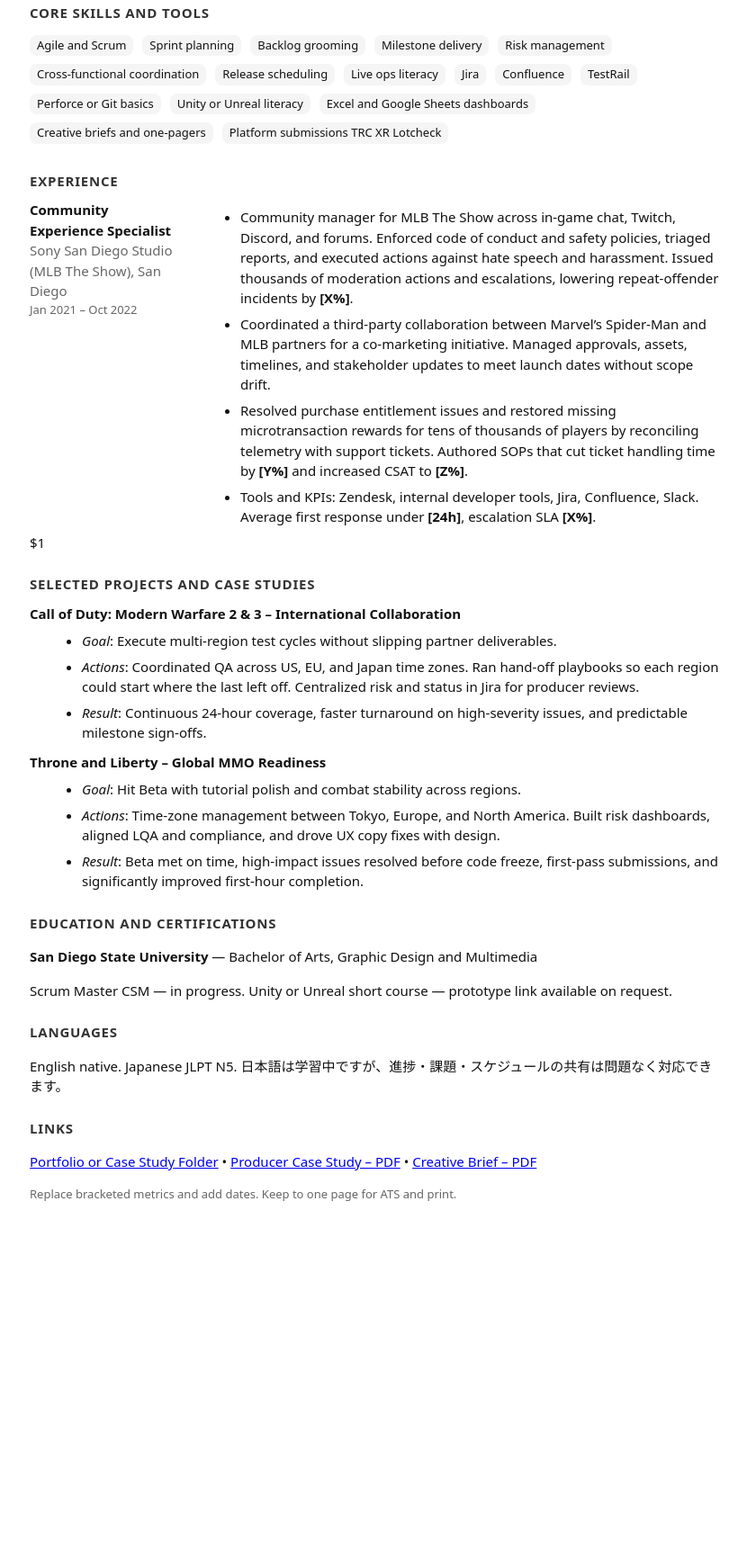
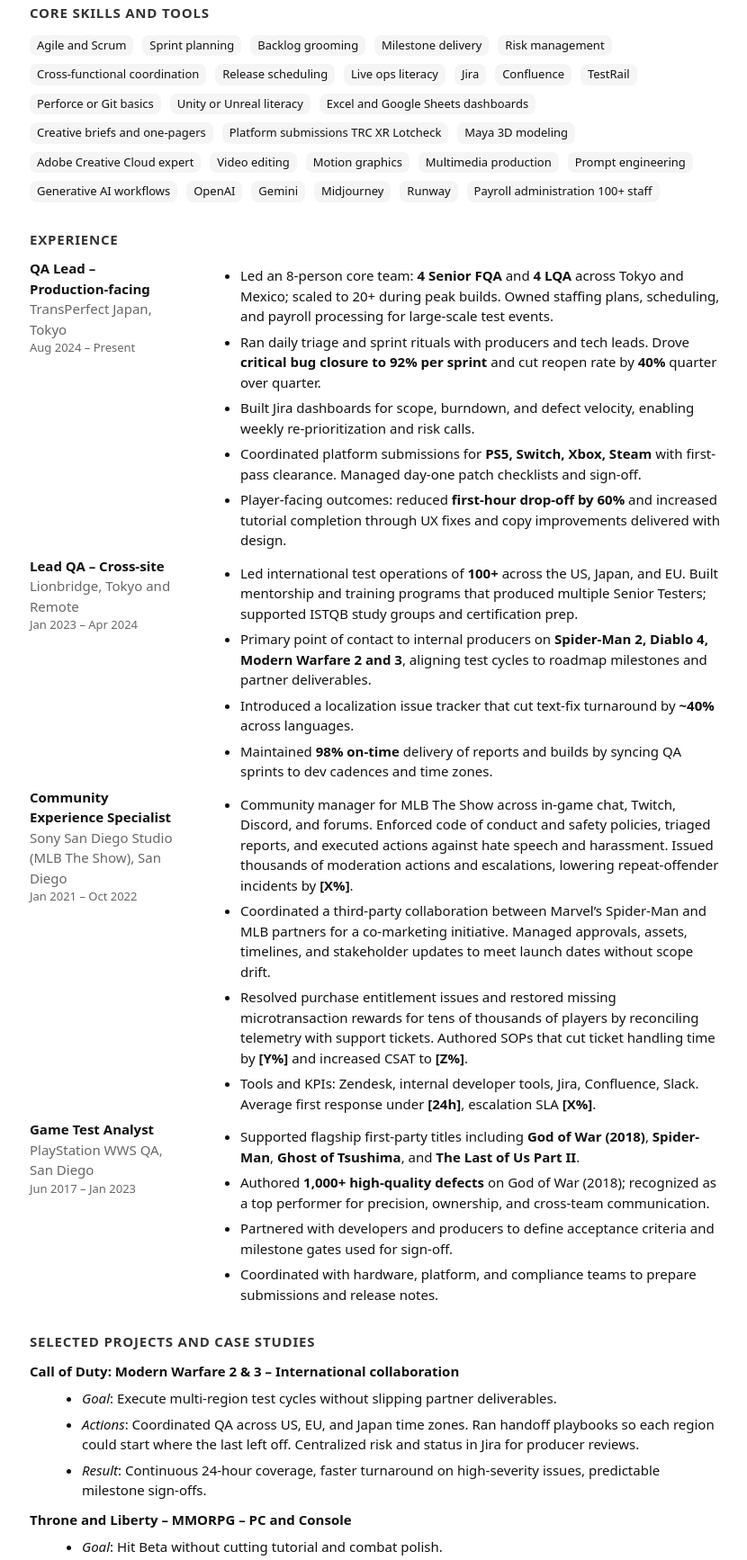
Before and after one commit to TPTREK/JSRESUME, a plain HTML site: page index.html in a window 1280 px wide. Shown: the part 347-2081 px from the top of the page at 90% size, without its empty margins (221-1051 px from the left). Before the commit the page ends 1724 px from the top, so only its background shows below. Drawn offline with Linux system fonts and the light colour scheme.

Commit message:
Update index.html

```diff
--- a/index.html
+++ b/index.html
@@ -55,13 +55,13 @@
       <span>•</span>
       <span class="nowrap">+81 70 0000 0000</span>
       <span class="tag">English native</span>
-      <span class="tag">Japanese N5</span>
+      <span class="tag">Japanese JLPT N5</span>
     </div>
   </header>
 
   <section aria-label="Professional Summary">
     <h2>Professional Summary</h2>
-    <p>Tokyo‑based production team lead with 7+ years in game development environments, moving from QA leadership into production. I coordinate cross‑functional teams across regions to hit milestones, transform feedback into sprint work, and protect schedules without killing creativity. Fluent in English and comfortable in bilingual teams, actively improving Japanese.</p>
+    <p>Tokyo-based production team lead with 7+ years in game development environments, moving from QA leadership into production. I coordinate cross-functional teams across regions to hit milestones, transform feedback into sprint work, and protect schedules without killing creativity. Fluent in English and comfortable in bilingual teams, actively improving Japanese.</p>
   </section>
 
   <section class="skills" aria-label="Core Skills and Tools">
@@ -72,7 +72,7 @@
       <span class="pill">Backlog grooming</span>
       <span class="pill">Milestone delivery</span>
       <span class="pill">Risk management</span>
-      <span class="pill">Cross‑functional coordination</span>
+      <span class="pill">Cross-functional coordination</span>
       <span class="pill">Release scheduling</span>
       <span class="pill">Live ops literacy</span>
       <span class="pill">Jira</span>
@@ -81,14 +81,64 @@
       <span class="pill">Perforce or Git basics</span>
       <span class="pill">Unity or Unreal literacy</span>
       <span class="pill">Excel and Google Sheets dashboards</span>
-      <span class="pill">Creative briefs and one‑pagers</span>
+      <span class="pill">Creative briefs and one-pagers</span>
       <span class="pill">Platform submissions TRC XR Lotcheck</span>
+
+      <!-- Added power skills -->
+      <span class="pill">Maya 3D modeling</span>
+      <span class="pill">Adobe Creative Cloud expert</span>
+      <span class="pill">Video editing</span>
+      <span class="pill">Motion graphics</span>
+      <span class="pill">Multimedia production</span>
+      <span class="pill">Prompt engineering</span>
+      <span class="pill">Generative AI workflows</span>
+      <span class="pill">OpenAI</span>
+      <span class="pill">Gemini</span>
+      <span class="pill">Midjourney</span>
+      <span class="pill">Runway</span>
+      <span class="pill">Payroll administration 100+ staff</span>
     </div>
   </section>
 
   <section aria-label="Experience">
     <h2>Experience</h2>
 
+    <!-- TransPerfect -->
+    <article class="split">
+      <div>
+        <div class="role">QA Lead – Production-facing</div>
+        <div class="org">TransPerfect Japan, Tokyo</div>
+        <div class="when">Aug 2024 – Present</div>
+      </div>
+      <div>
+        <ul>
+          <li>Led an 8-person core team: <strong>4 Senior FQA</strong> and <strong>4 LQA</strong> across Tokyo and Mexico; scaled to 20+ during peak builds. Owned staffing plans, scheduling, and payroll processing for large-scale test events.</li>
+          <li>Ran daily triage and sprint rituals with producers and tech leads. Drove <strong>critical bug closure to 92% per sprint</strong> and cut reopen rate by <strong>40%</strong> quarter over quarter.</li>
+          <li>Built Jira dashboards for scope, burndown, and defect velocity, enabling weekly re-prioritization and risk calls.</li>
+          <li>Coordinated platform submissions for <strong>PS5, Switch, Xbox, Steam</strong> with first-pass clearance. Managed day-one patch checklists and sign-off.</li>
+          <li>Player-facing outcomes: reduced <strong>first-hour drop-off by 60%</strong> and increased tutorial completion through UX fixes and copy improvements delivered with design.</li>
+        </ul>
+      </div>
+    </article>
+
+    <!-- Lionbridge -->
+    <article class="split">
+      <div>
+        <div class="role">Lead QA – Cross-site</div>
+        <div class="org">Lionbridge, Tokyo and Remote</div>
+        <div class="when">Jan 2023 – Apr 2024</div>
+      </div>
+      <div>
+        <ul>
+          <li>Led international test operations of <strong>100+</strong> across the US, Japan, and EU. Built mentorship and training programs that produced multiple Senior Testers; supported ISTQB study groups and certification prep.</li>
+          <li>Primary point of contact to internal producers on <strong>Spider-Man 2, Diablo 4, Modern Warfare 2 and 3</strong>, aligning test cycles to roadmap milestones and partner deliverables.</li>
+          <li>Introduced a localization issue tracker that cut text-fix turnaround by <strong>~40%</strong> across languages.</li>
+          <li>Maintained <strong>98% on-time</strong> delivery of reports and builds by syncing QA sprints to dev cadences and time zones.</li>
+        </ul>
+      </div>
+    </article>
+
+    <!-- Sony San Diego Studio -->
     <article class="split">
       <div>
         <div class="role">Community Experience Specialist</div>
@@ -97,33 +147,62 @@
       </div>
       <div>
         <ul>
-          <li>Community manager for MLB The Show across in‑game chat, Twitch, Discord, and forums. Enforced code of conduct and safety policies, triaged reports, and executed actions against hate speech and harassment. Issued thousands of moderation actions and escalations, lowering repeat‑offender incidents by <strong>[X%]</strong>.</li>
-          <li>Coordinated a third‑party collaboration between Marvel’s Spider‑Man and MLB partners for a co‑marketing initiative. Managed approvals, assets, timelines, and stakeholder updates to meet launch dates without scope drift.</li>
+          <li>Community manager for MLB The Show across in-game chat, Twitch, Discord, and forums. Enforced code of conduct and safety policies, triaged reports, and executed actions against hate speech and harassment. Issued thousands of moderation actions and escalations, lowering repeat-offender incidents by <strong>[X%]</strong>.</li>
+          <li>Coordinated a third-party collaboration between Marvel’s Spider-Man and MLB partners for a co-marketing initiative. Managed approvals, assets, timelines, and stakeholder updates to meet launch dates without scope drift.</li>
           <li>Resolved purchase entitlement issues and restored missing microtransaction rewards for tens of thousands of players by reconciling telemetry with support tickets. Authored SOPs that cut ticket handling time by <strong>[Y%]</strong> and increased CSAT to <strong>[Z%]</strong>.</li>
           <li>Tools and KPIs: Zendesk, internal developer tools, Jira, Confluence, Slack. Average first response under <strong>[24h]</strong>, escalation SLA <strong>[X%]</strong>.</li>
         </ul>
       </div>
     </article>
 
-    $1
+    <!-- PlayStation WWS -->
+    <article class="split">
+      <div>
+        <div class="role">Game Test Analyst</div>
+        <div class="org">PlayStation WWS QA, San Diego</div>
+        <div class="when">Jun 2017 – Jan 2023</div>
+      </div>
+      <div>
+        <ul>
+          <li>Supported flagship first-party titles including <strong>God of War (2018)</strong>, <strong>Spider-Man</strong>, <strong>Ghost of Tsushima</strong>, and <strong>The Last of Us Part II</strong>.</li>
+          <li>Authored <strong>1,000+ high-quality defects</strong> on God of War (2018); recognized as a top performer for precision, ownership, and cross-team communication.</li>
+          <li>Partnered with developers and producers to define acceptance criteria and milestone gates used for sign-off.</li>
+          <li>Coordinated with hardware, platform, and compliance teams to prepare submissions and release notes.</li>
+        </ul>
+      </div>
+    </article>
   </section>
 
   <section class="projects" aria-label="Selected Projects">
     <h2>Selected Projects and Case Studies</h2>
+
+    <!-- New CoD project -->
     <div class="item">
-      <strong>Call of Duty: Modern Warfare 2 & 3 – International Collaboration</strong>
+      <strong>Call of Duty: Modern Warfare 2 & 3 – International collaboration</strong>
       <ul>
         <li><em>Goal</em>: Execute multi-region test cycles without slipping partner deliverables.</li>
-        <li><em>Actions</em>: Coordinated QA across US, EU, and Japan time zones. Ran hand‑off playbooks so each region could start where the last left off. Centralized risk and status in Jira for producer reviews.</li>
-        <li><em>Result</em>: Continuous 24‑hour coverage, faster turnaround on high‑severity issues, and predictable milestone sign‑offs.</li>
+        <li><em>Actions</em>: Coordinated QA across US, EU, and Japan time zones. Ran handoff playbooks so each region could start where the last left off. Centralized risk and status in Jira for producer reviews.</li>
+        <li><em>Result</em>: Continuous 24-hour coverage, faster turnaround on high-severity issues, predictable milestone sign-offs.</li>
       </ul>
     </div>
+
+    <!-- Existing T&L project, kept and embellished -->
     <div class="item">
-      <strong>Throne and Liberty – Global MMO Readiness</strong>
+      <strong>Throne and Liberty – MMORPG – PC and Console</strong>
       <ul>
-        <li><em>Goal</em>: Hit Beta with tutorial polish and combat stability across regions.</li>
-        <li><em>Actions</em>: Time‑zone management between Tokyo, Europe, and North America. Built risk dashboards, aligned LQA and compliance, and drove UX copy fixes with design.</li>
-        <li><em>Result</em>: Beta met on time, high‑impact issues resolved before code freeze, first‑pass submissions, and significantly improved first‑hour completion.</li>
+        <li><em>Goal</em>: Hit Beta without cutting tutorial and combat polish.</li>
+        <li><em>Actions</em>: Introduced daily triage, aligned QA sprints to feature roadmap, created risk dashboard used in producer syncs, coordinated LQA and compliance; managed handoffs across Tokyo, Europe, and North America.</li>
+        <li><em>Result</em>: Beta met on <strong>[date]</strong>, <strong>[N]</strong> high-impact issues resolved before code freeze, first-pass submissions, day-one hotfix time cut by <strong>[X%]</strong>.</li>
+      </ul>
+    </div>
+
+    <!-- Original Live Update item preserved -->
+    <div class="item">
+      <strong>Live Update – Onboarding and Early Retention</strong>
+      <ul>
+        <li><em>Goal</em>: Reduce early player churn and smooth first-hour UX.</li>
+        <li><em>Actions</em>: Consolidated top player pain points into 6 dev tasks, wrote UI copy notes and acceptance criteria, coordinated patch notes and creator brief.</li>
+        <li><em>Result</em>: Tutorial completion up <strong>[X%]</strong>, crash rate down <strong>[Y%]</strong>, sentiment improved across JP and EN socials.</li>
       </ul>
     </div>
   </section>
@@ -136,7 +215,7 @@
 
   <section aria-label="Languages">
     <h2>Languages</h2>
-    <p>English native. Japanese JLPT N5. 日本語は学習中ですが、進捗・課題・スケジュールの共有は問題なく対応できます。</p>
+    <p>English native. Japanese JLPT N5. Daily standup capable using templates. 日本語は学習中ですが、進捗・課題・スケジュールの共有は問題なく対応できます。</p>
   </section>
 
   <section aria-label="Links">
```
